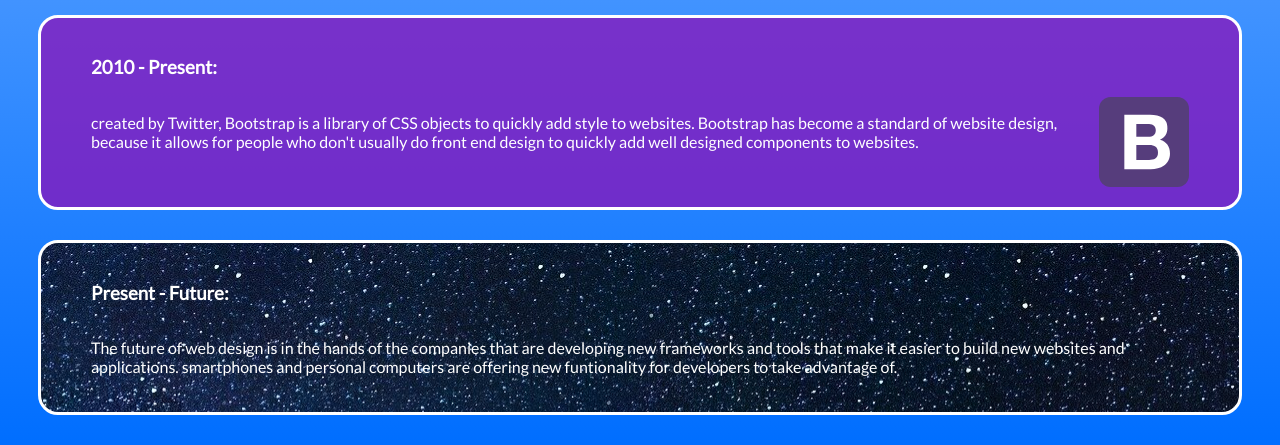
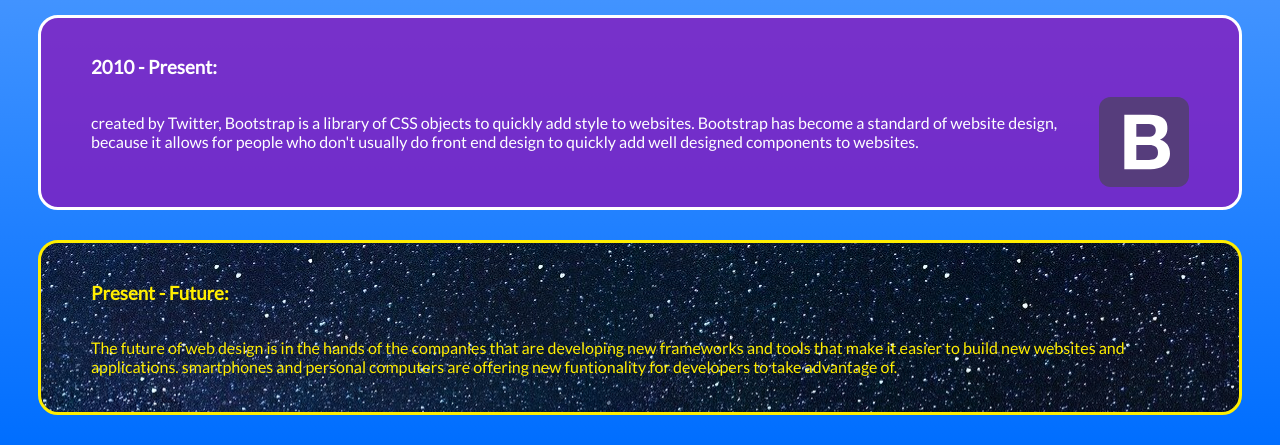
Before and after one commit to parker-erickson/web-design-history, a PHP site: page /index.html in a window 1280 px wide. Shown: the part 1287-1732 px from the top of the page. Run offline with PHP 8.4, Linux system fonts and the light colour scheme.

Commit message:
changed text color

```diff
--- a/styles/style.css
+++ b/styles/style.css
@@ -81,7 +81,7 @@
 .future {
     background-image: url('../images/4-space.jpeg');
     background-color: #0a030cb7;
-    color: rgb(255, 255, 255);
+    color: rgb(255, 238, 1);
     border-radius: 20px;
     border: solid;
     margin: 30px;
```
